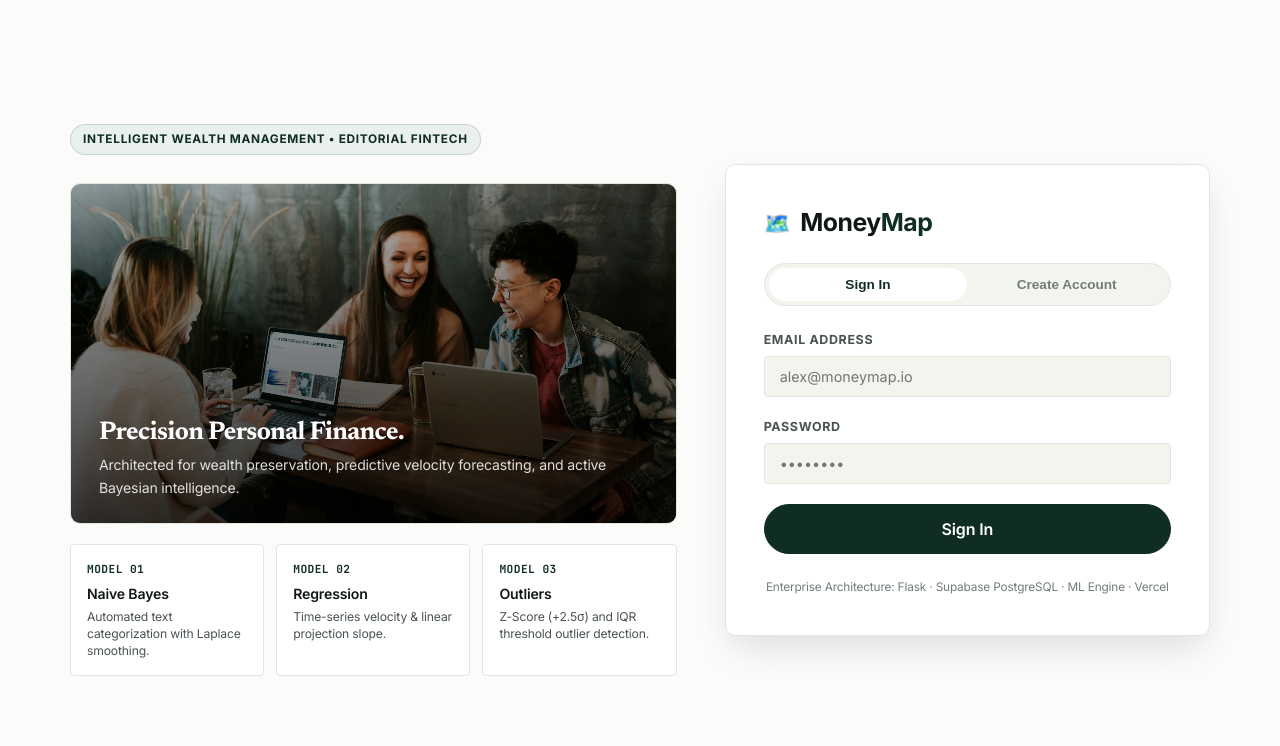
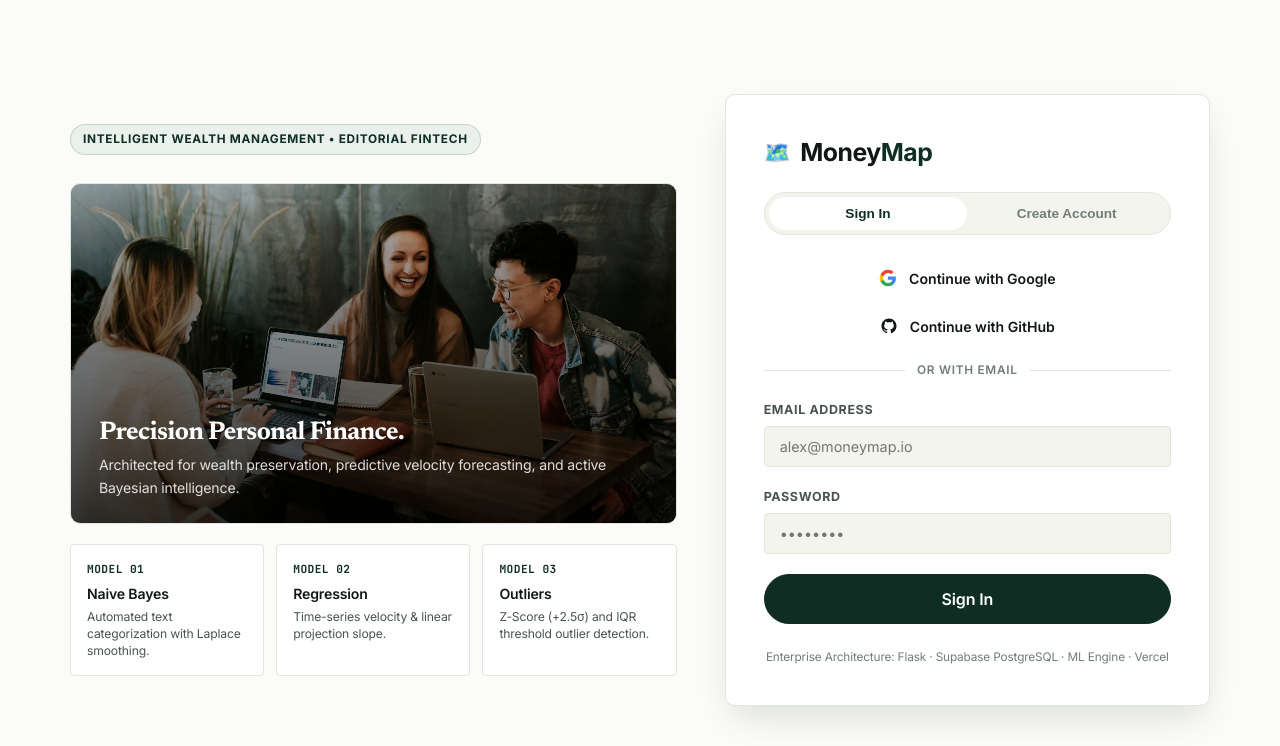
Before and after one commit to jatinrangee-byte/MoneyMap, a Flask app: page / in a window 1280 px wide. Shown: the top 746 px of the page. Run offline with Flask 3, Linux system fonts and the light colour scheme; some libraries are stand-ins or nearby versions.

Commit message:
feat: add Google and GitHub OAuth social login via Supabase Auth

```diff
--- a/static/css/style.css
+++ b/static/css/style.css
@@ -558,6 +558,67 @@ h1, h2, h3, h4, h5, h6 {
     text-align: center;
     font-size: 0.74rem;
     color: var(--text-muted);
+}
+
+/* OAuth Social Buttons */
+.oauth-buttons {
+    display: flex;
+    flex-direction: column;
+    gap: 10px;
+    margin-top: 18px;
+    margin-bottom: 16px;
+}
+
+.btn-oauth {
+    display: flex;
+    align-items: center;
+    justify-content: center;
+    gap: 12px;
+    width: 100%;
+    padding: 10px 16px;
+    font-size: 0.88rem;
+    font-weight: 600;
+    font-family: var(--font-body);
+    border-radius: var(--radius-sm);
+    background: var(--bg-surface);
+    color: var(--text-primary);
+    border: 1px solid var(--border-medium);
+    cursor: pointer;
+    transition: all var(--transition);
+}
+
+.btn-oauth:hover {
+    background: var(--bg-surface-inset);
+    border-color: var(--border-strong);
+    transform: translateY(-1px);
+    box-shadow: var(--shadow-sm);
+}
+
+.btn-oauth svg {
+    flex-shrink: 0;
+}
+
+.auth-divider {
+    display: flex;
+    align-items: center;
+    text-align: center;
+    margin: 16px 0 20px 0;
+    color: var(--text-muted);
+    font-size: 0.74rem;
+    font-weight: 600;
+    text-transform: uppercase;
+    letter-spacing: 0.06em;
+}
+
+.auth-divider::before,
+.auth-divider::after {
+    content: '';
+    flex: 1;
+    border-bottom: 1px solid var(--border-hairline);
+}
+
+.auth-divider span {
+    padding: 0 12px;
 }
 
 /* ==========================================================================
--- a/templates/index.html
+++ b/templates/index.html
@@ -10,6 +10,8 @@
     <link href="https://fonts.googleapis.com/css2?family=Inter:wght@300;400;500;600;700&family=JetBrains+Mono:wght@400;500;600;700&family=Newsreader:ital,opsz,wght@0,6..72,400;0,6..72,500;0,6..72,600;0,6..72,700;1,6..72,400;1,6..72,600&display=swap" rel="stylesheet">
     <!-- Chart.js -->
     <script src="https://cdn.jsdelivr.net/npm/chart.js@4.4.1/dist/chart.umd.min.js"></script>
+    <!-- Supabase JS Client for OAuth and Session Management -->
+    <script src="https://cdn.jsdelivr.net/npm/@supabase/supabase-js@2"></script>
     <link rel="stylesheet" href="/static/css/style.css">
 </head>
 <body>
@@ -69,6 +71,29 @@
                             <button id="tab-login-btn" class="auth-tab active" onclick="switchAuthTab('login')">Sign In</button>
                             <button id="tab-register-btn" class="auth-tab" onclick="switchAuthTab('register')">Create Account</button>
                         </div>
+                    </div>
+
+                    <!-- OAUTH SOCIAL LOGIN -->
+                    <div class="oauth-buttons">
+                        <button type="button" class="btn-oauth" onclick="loginWithOAuth('google')">
+                            <svg viewBox="0 0 24 24" width="18" height="18">
+                                <path fill="#4285F4" d="M22.56 12.25c0-.78-.07-1.53-.2-2.25H12v4.26h5.92c-.26 1.37-1.04 2.53-2.21 3.31v2.77h3.57c2.08-1.92 3.28-4.74 3.28-8.09z"/>
+                                <path fill="#34A853" d="M12 23c2.97 0 5.46-.98 7.28-2.66l-3.57-2.77c-.98.66-2.23 1.06-3.71 1.06-2.86 0-5.29-1.93-6.16-4.53H2.18v2.84C3.99 20.53 7.7 23 12 23z"/>
+                                <path fill="#FBBC05" d="M5.84 14.09c-.22-.66-.35-1.36-.35-2.09s.13-1.43.35-2.09V7.06H2.18C1.43 8.55 1 10.22 1 12s.43 3.45 1.18 4.94l2.85-2.22.81-.63z"/>
+                                <path fill="#EA4335" d="M12 5.38c1.62 0 3.06.56 4.21 1.64l3.15-3.15C17.45 2.09 14.97 1 12 1 7.7 1 3.99 3.47 2.18 7.06l3.66 2.84c.87-2.6 3.3-4.52 6.16-4.52z"/>
+                            </svg>
+                            <span>Continue with Google</span>
+                        </button>
+                        <button type="button" class="btn-oauth" onclick="loginWithOAuth('github')">
+                            <svg viewBox="0 0 24 24" width="18" height="18" fill="currentColor">
+                                <path fill-rule="evenodd" clip-rule="evenodd" d="M12 2C6.477 2 2 6.484 2 12.017c0 4.425 2.865 8.18 6.839 9.504.5.092.682-.217.682-.483 0-.237-.008-.868-.013-1.703-2.782.605-3.369-1.343-3.369-1.343-.454-1.158-1.11-1.466-1.11-1.466-.908-.62.069-.608.069-.608 1.003.07 1.53 1.032 1.53 1.032.892 1.53 2.341 1.088 2.91.832.092-.647.35-1.088.636-1.338-2.22-.253-4.555-1.113-4.555-4.951 0-1.093.39-1.988 1.029-2.688-.103-.253-.446-1.272.098-2.65 0 0 .84-.27 2.75 1.026A9.564 9.564 0 0112 6.844c.85.004 1.705.115 2.504.337 1.909-1.296 2.747-1.027 2.747-1.027.546 1.379.202 2.398.1 2.651.64.7 1.028 1.595 1.028 2.688 0 3.848-2.339 4.695-4.566 4.943.359.309.678.92.678 1.855 0 1.338-.012 2.419-.012 2.747 0 .268.18.58.688.482A10.019 10.019 0 0022 12.017C22 6.484 17.522 2 12 2z"/>
+                            </svg>
+                            <span>Continue with GitHub</span>
+                        </button>
+                    </div>
+
+                    <div class="auth-divider">
+                        <span>or with email</span>
                     </div>
 
                     <!-- LOGIN FORM -->
```
Also changed, not shown: static/js/app.js (+55 -5 lines).
